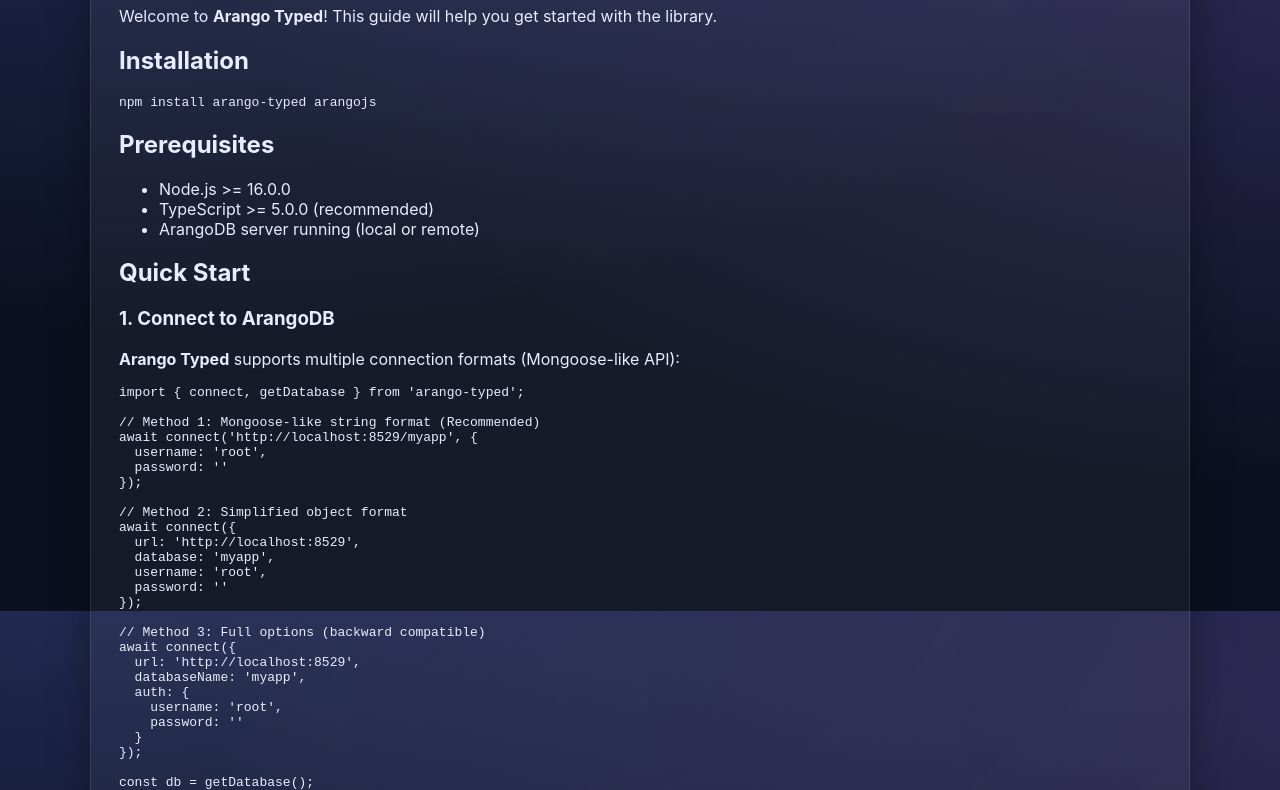
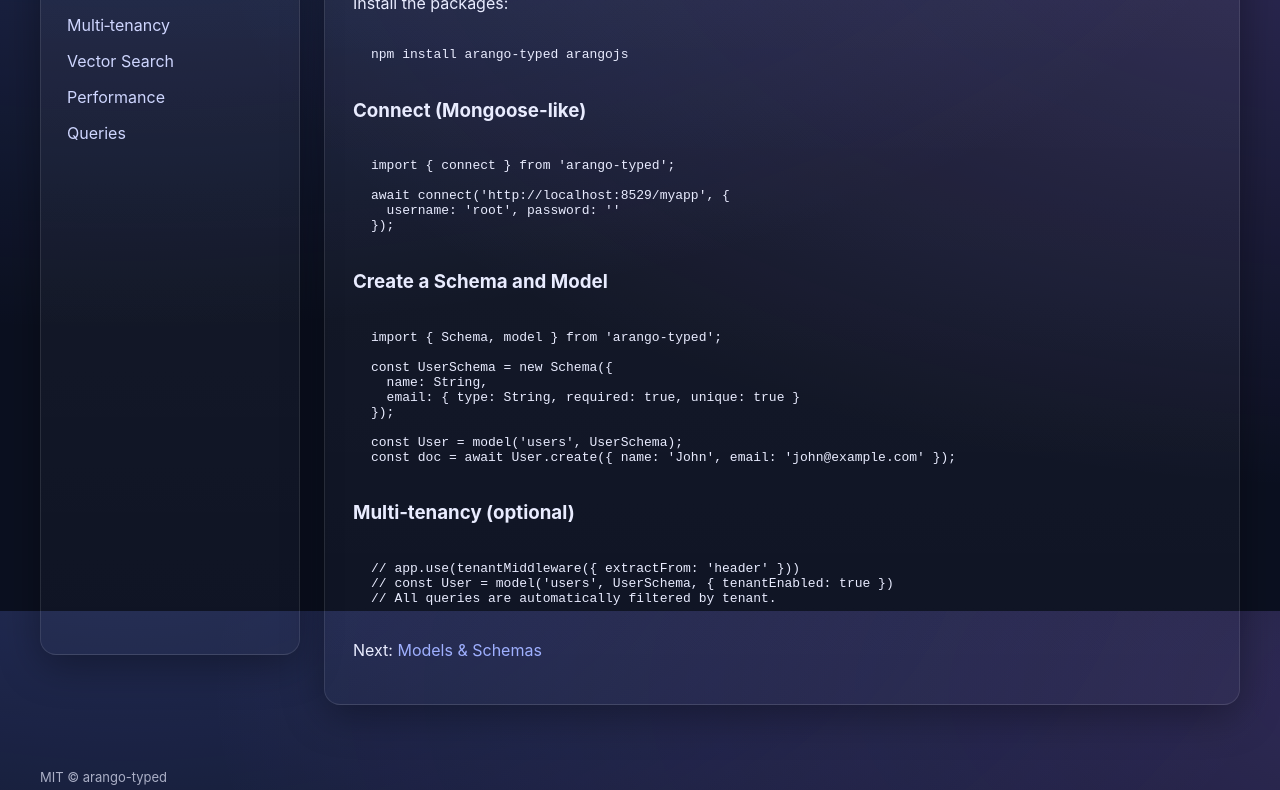
Before and after one commit to muhammedshafeeque/arango-typed, a website: page docs/getting-started.html in a window 1280 px wide. Shown: the part 189-979 px from the top of the page. Drawn offline with nearby package versions, Linux system fonts and the light colour scheme.

Commit message:
updated docs

```diff
--- a/docs/assets/style.css
+++ b/docs/assets/style.css
@@ -7,7 +7,13 @@
   var(--bg);color:var(--fg)}
 a{color:var(--muted);text-decoration:none}
 a:hover{color:#fff}
-.container{max-width:1140px;margin:0 auto;padding:28px 20px 64px}
+.container{max-width:1240px;margin:0 auto;padding:0 20px 64px}
+.layout{display:grid;grid-template-columns:260px 1fr;gap:24px;min-height:100vh;padding:28px 0}
+.sidebar{position:sticky;top:20px;height:calc(100vh - 40px)}
+.sidecard{padding:16px;overflow:auto;height:100%}
+.side-title{font-size:12px;letter-spacing:.14em;text-transform:uppercase;color:var(--muted);margin:0 0 8px}
+.side a{display:block;padding:8px 10px;border-radius:8px;color:#cfd6ff}
+.side a:hover{background:rgba(255,255,255,.06);color:#fff}
 .nav{display:flex;align-items:center;justify-content:space-between;margin-bottom:28px}
 .brand{display:flex;gap:10px;align-items:center}
 .logo{width:28px;height:28px;border-radius:8px;background:linear-gradient(135deg,var(--accent),var(--accent2));box-shadow:0 6px 24px rgba(110,168,255,.35)}
@@ -29,4 +35,5 @@
 .feature{padding:16px}
 .docs{margin-top:28px}
 .footer{opacity:.7;margin-top:36px;font-size:13px}
+@media (max-width:1100px){.layout{grid-template-columns:1fr}.sidebar{position:relative;height:auto}.sidecard{max-height:360px}}
 @media (max-width:900px){.grid{grid-template-columns:1fr}.features{grid-template-columns:1fr}}
--- a/docs/getting-started.html
+++ b/docs/getting-started.html
@@ -12,12 +12,49 @@
         <div class="brand"><div class="logo"></div><h1>arango-typed</h1></div>
         <div class="links"><a href="./index.html">Home</a><a href="https://github.com/muhammedshafeeque/arango-typed">GitHub</a></div>
       </div>
-      <div class="card p-28">
-        <div id="md-root" data-src="./GETTING_STARTED.md">Loading…</div>
+      <div class="layout">
+        <aside class="sidebar">
+          <div class="card sidecard side">
+            <p class="side-title">Guide</p>
+            <a href="./getting-started.html">Getting Started</a>
+            <a href="./models-schemas.html">Models & Schemas</a>
+            <a href="./multi-tenancy.html">Multi‑tenancy</a>
+            <a href="./vector-search.html">Vector Search</a>
+            <a href="./performance.html">Performance</a>
+            <a href="./queries.html">Queries</a>
+          </div>
+        </aside>
+        <main>
+          <div class="card p-28">
+            <h2>Getting Started</h2>
+            <p>Install the packages:</p>
+<div class="code"><pre><code>npm install arango-typed arangojs</code></pre></div>
+            <h3>Connect (Mongoose-like)</h3>
+<div class="code"><pre><code>import { connect } from 'arango-typed';
+
+await connect('http://localhost:8529/myapp', {
+  username: 'root', password: ''
+});</code></pre></div>
+            <h3>Create a Schema and Model</h3>
+<div class="code"><pre><code>import { Schema, model } from 'arango-typed';
+
+const UserSchema = new Schema({
+  name: String,
+  email: { type: String, required: true, unique: true }
+});
+
+const User = model('users', UserSchema);
+const doc = await User.create({ name: 'John', email: 'john@example.com' });</code></pre></div>
+            <h3>Multi‑tenancy (optional)</h3>
+<div class="code"><pre><code>// app.use(tenantMiddleware({ extractFrom: 'header' }))
+// const User = model('users', UserSchema, { tenantEnabled: true })
+// All queries are automatically filtered by tenant.</code></pre></div>
+            <p>Next: <a href="./models-schemas.html">Models & Schemas</a></p>
+          </div>
+        </main>
       </div>
       <div class="footer">MIT © arango-typed</div>
     </div>
     <script src="./assets/app.js"></script>
-    <script src="./assets/markdown.js"></script>
   </body>
   </html>
```
Also changed, not shown: docs/index.html (+15 -12 lines), docs/models-schemas.html (+35 -3 lines), docs/multi-tenancy.html (+30 -3 lines).
